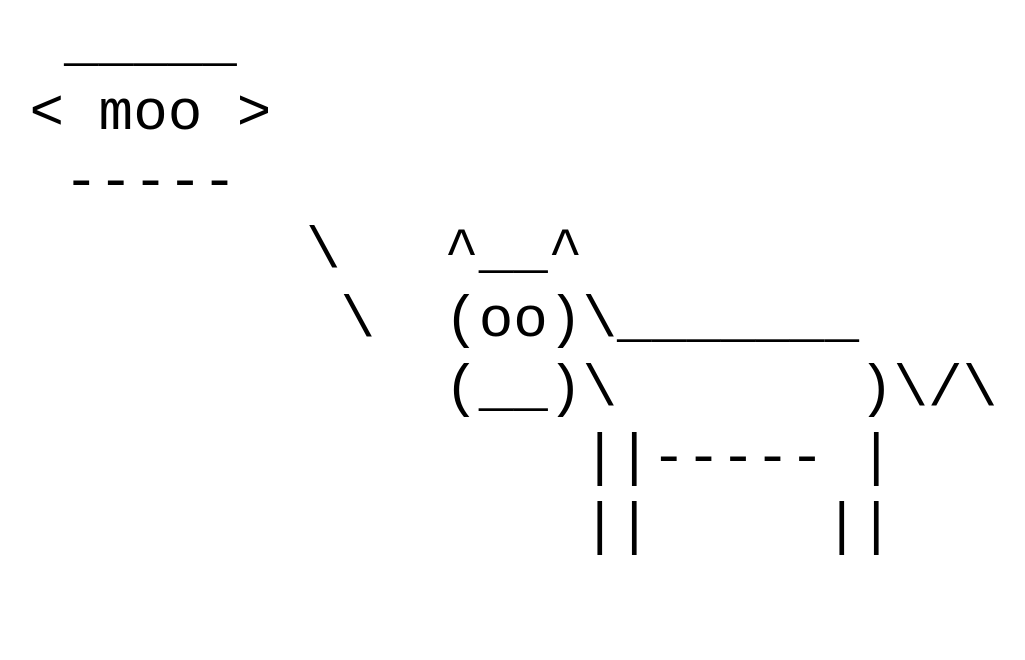
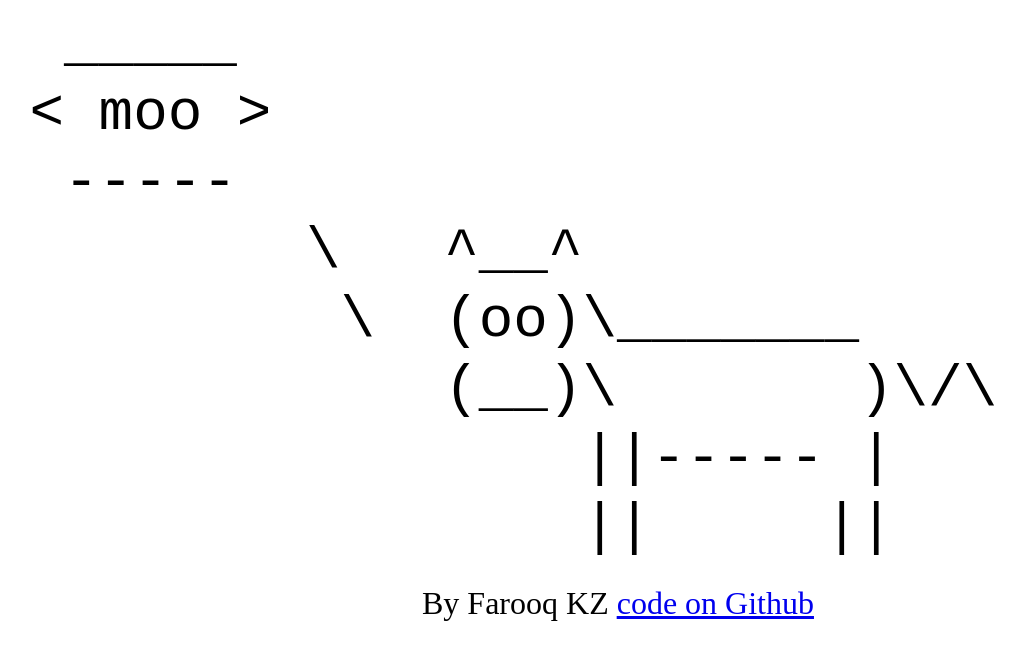
Before and after one commit to farooqkz/mooing, a plain HTML site: page index.html in a window 1280 px wide. Shown: the whole page, without its empty margins (22-1047 px from the left). Drawn offline with Linux system fonts and the light colour scheme.

Commit message:
added footer

```diff
--- a/index.html
+++ b/index.html
@@ -38,6 +38,13 @@ SOFTWARE.
                 padding-left: 20%;
                 padding-right: 20%;
                 float: right;
+            }
+            footer{
+                text-align: center;
+                clear: both;
+                margin: auto;
+                padding-top: 2%;
+                font-size: 2.5vw;
             }
         </style>
         <script>
@@ -97,6 +104,10 @@ SOFTWARE.
         <div id="asciicow_box">
         <code id="asciicow"></code>
         </div>
+        <footer>
+            By Farooq KZ <a href="https://github.com/farooqkz/mooing">code on
+            Github</a>
+        </footer>
         <noscript>If you want to see this thing, enable JS!</noscript>
     </body>
 </html>
```
